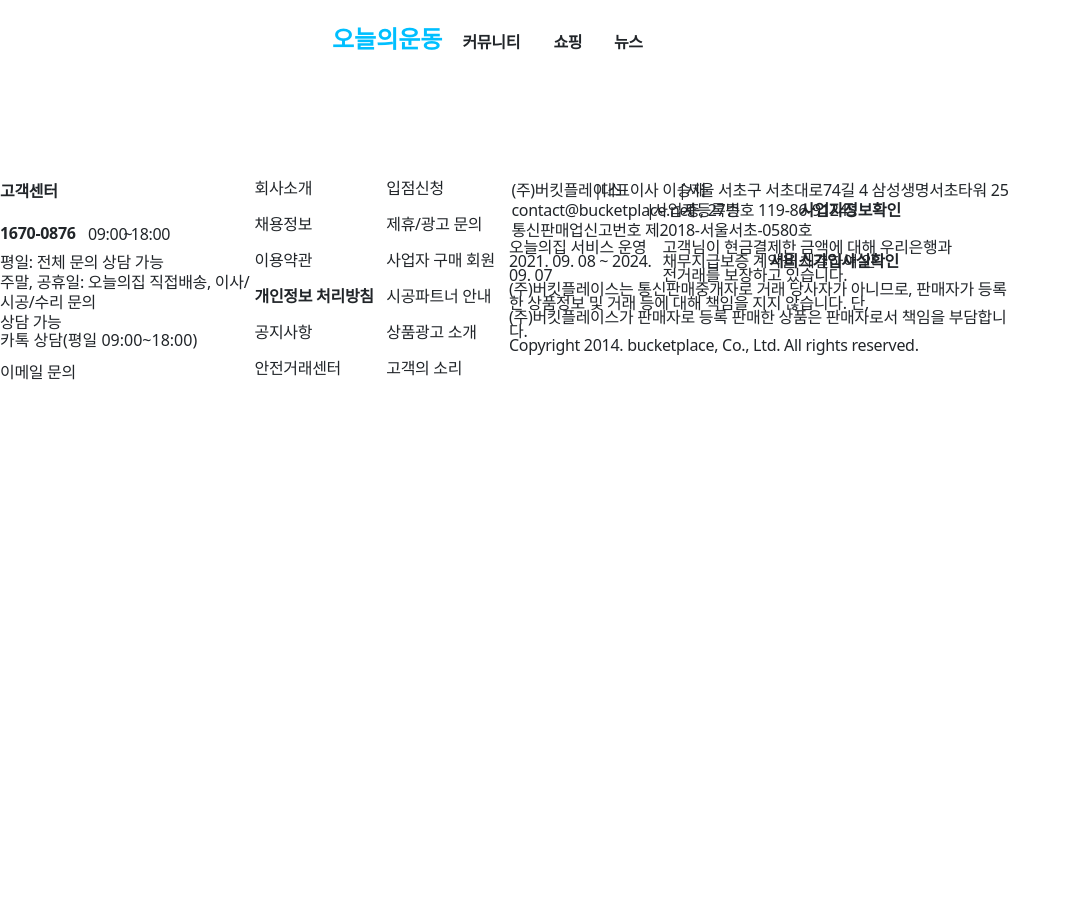
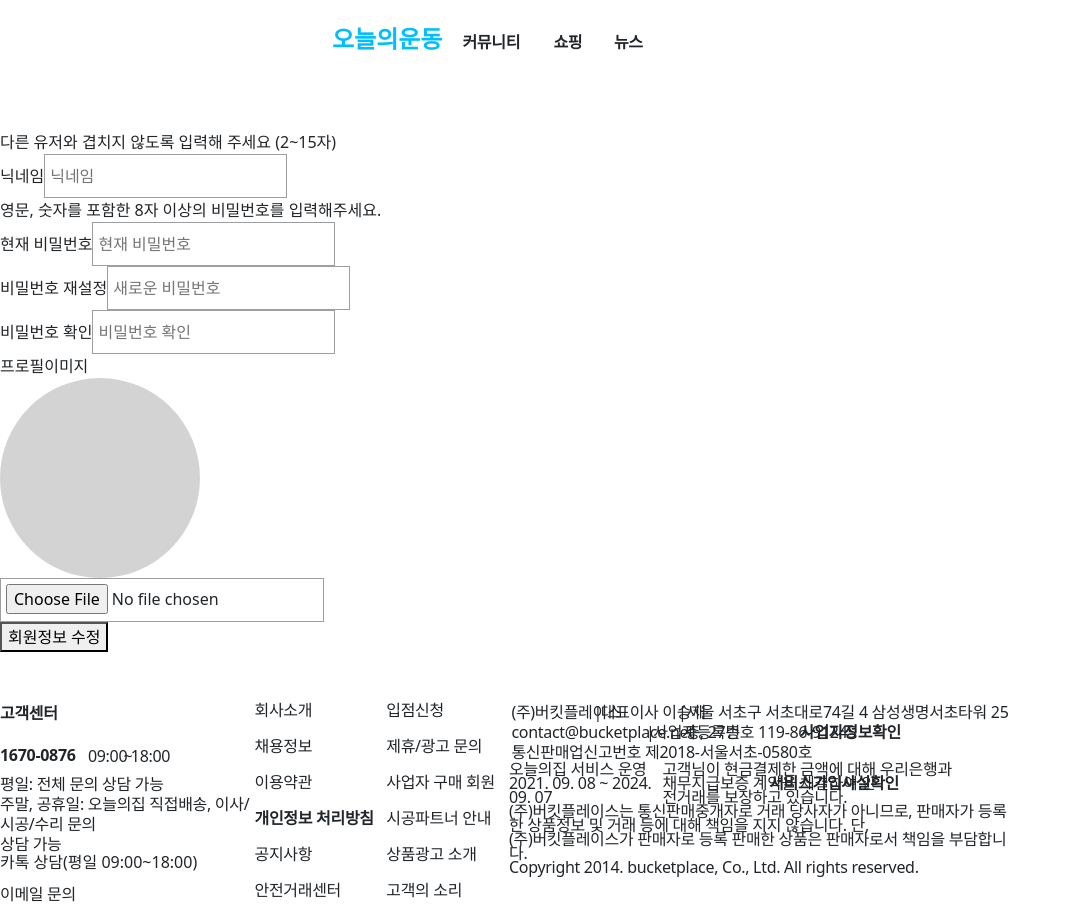
Before and after one commit to DongSeonJin/Shopfit_FrontEnd, a React (Create React App) app: page /mypage/edit in a window 1280 px wide. Shown: the top 922 px of the page, without its empty margins (0-1071 px from the left). Before the commit the page ends 800 px from the top, so only its background shows below. Built offline with nearby package versions, Linux system fonts and the light colour scheme; no server answers.

Commit message:
OH: Feat: User - 마이페이지 메인 및 수정 페이지 구현 & 쇼핑 이미지 업로드 시 Image Optimizer 적용하도록 수정

```diff
--- a/src/components/common/HomeShopping.js
+++ b/src/components/common/HomeShopping.js
@@ -1,8 +1,8 @@
-import React, { useState, useEffect } from 'react';
-import axios from 'axios';
+import React, { useState, useEffect } from "react";
+import axios from "axios";
 
-import styles from "../../styles/common/HomeShopping.module.css"
-import { Link } from 'react-router-dom';
+import styles from "../../styles/common/HomeShopping.module.css";
+import { Link } from "react-router-dom";
 
 const HomeShopping = () => {
   const [topProducts, setTopProducts] = useState([]);
@@ -13,10 +13,10 @@ const HomeShopping = () => {
 
   const fetchTopProducts = async () => {
     try {
-            const response = await axios.get('/api/wishlist/top3');
+      const response = await axios.get("/wishlist/top3");
       setTopProducts(response.data);
     } catch (error) {
-            console.error('상위 상품 가져오기 오류:', error);
+      console.error("상위 상품 가져오기 오류:", error);
     }
   };
 
@@ -25,16 +25,12 @@ const HomeShopping = () => {
       <div>
         <h2 className={styles.title}>인기 상품</h2>
         <ul className={styles.productList}>
-                    {topProducts.map(product => (
+          {topProducts.map((product) => (
             <li key={product.productId} className={styles.productItem}>
               <div className={styles.productInfo}>
                 <div className={styles.imageContainer}>
                   <Link to={`/shopping/products/${product.productId}`}>
-                                        <img
-                                        className={styles.productImage}
-                                        src={product.thumbnailUrl}
-                                        alt={`상품 ${product.productId}`}
-                                        />
+                    <img className={styles.productImage} src={product.thumbnailUrl} alt={`상품 ${product.productId}`} />
                   </Link>
                 </div>
                 <div className={styles.infoContainer}>
@@ -48,7 +44,6 @@ const HomeShopping = () => {
       </div>
     </div>
   );
-
 };
 
 export default HomeShopping;
--- /dev/null
+++ b/src/components/mypage/UserInfo.js
@@ -0,0 +1,60 @@
+import React, { useState, useEffect } from "react";
+import { Link, useNavigate } from "react-router-dom";
+import axios from "axios";
+
+const UserInfo = () => {
+  const userId = 1; // 임시로 설정한 userId 변수 -> 추후 수정해야 함
+  const [user, setUser] = useState(null);
+  const navigate = useNavigate();
+
+  useEffect(() => {
+    // 서버로부터 사용자 데이터를 가져옵니다.
+    axios
+      .get(`/mypage/${userId}`)
+      .then((response) => {
+        setUser(response.data);
+      })
+      .catch((error) => {
+        console.error("에러:", error);
+      });
+  }, [userId]);
+
+  if (!user) {
+    return <div>Loading...</div>;
+  }
+
+  const handleEditProfile = () => {
+    // 버튼 클릭 시 페이지 이동
+    navigate("/mypage/edit");
+  };
+
+  // 인라인 스타일로 프로필 사진 스타일 설정
+  const profilePictureStyle = {
+    width: "200px",
+    height: "200px",
+    borderRadius: "50%", // 동그랗게 만들기
+    objectFit: "cover", // 이미지가 공간을 채우도록 설정 (가로세로 비율 유지)
+  };
+
+  return (
+    <div>
+      <div>
+        <img src={user.imageUrl} alt="프로필사진" style={profilePictureStyle} />
+        <h1>{user.nickname}</h1>
+        <button onClick={handleEditProfile}>회원정보 수정</button>
+      </div>
+      <div>
+        <div>
+          쿠폰 {user.point} 포인트 {user.point}
+        </div>
+        <div>
+          <Link to="/orderhistory">주문내역</Link>
+          <Link to="/shopping/wishlist">찜목록</Link>
+          <Link to="/shopping/cart">장바구니</Link>
+        </div>
+      </div>
+    </div>
+  );
+};
+
+export default UserInfo;
--- /dev/null
+++ b/src/components/mypage/UserInfoUpdate.js
@@ -0,0 +1,146 @@
+import axios from "axios";
+import React, { useState } from "react";
+import { useEffect } from "react";
+import { useNavigate } from "react-router";
+
+const UserInfoUpdate = () => {
+  const [nickname, setNickname] = useState("");
+
+  const [currentPassword, setCurrentPassword] = useState("");
+  const [newPassword, setNewPassword] = useState("");
+  const [confirmPassword, setConfirmPassword] = useState("");
+  const [profileImage, setProfileImage] = useState(null);
+  const userId = 1; // 임시로 설정한 userId 변수 -> 추후 수정해야 함
+  const [user, setUser] = useState({});
+  const navigate = useNavigate();
+
+  // 서버로 보낼 데이터
+  const userUpdateData = {
+    userId: userId,
+    nickname: nickname,
+    password: currentPassword,
+    imageUrl: profileImage ? profileImage : null,
+  };
+
+  useEffect(() => {
+    // 서버로부터 사용자 데이터를 가져옵니다.
+    axios
+      .get(`/mypage/${userId}`)
+      .then((response) => {
+        setUser(response.data);
+        setNickname(response.data.nickname);
+        // 프로필 이미지 url이 있다면 이미지 로드
+        if (response.data.imageUrl) {
+          setProfileImage(response.data.imageUrl);
+        }
+      })
+      .catch((error) => {
+        console.error("에러:", error);
+      });
+  }, [userId]);
+
+  const handleNicknameChange = (e) => {
+    setNickname(e.target.value);
+  };
+
+  // 현재 비밀번호가 맞는지 확인하는 로직 추가해야 함
+  const handleCurrentPasswordChange = (e) => {
+    setCurrentPassword(e.target.value);
+  };
+
+  // 새로운 비밀번호가 비밀번호 규칙에 맞는지 확인하는 로직 추가해야 함
+  const handleNewPasswordChange = (e) => {
+    setNewPassword(e.target.value);
+  };
+
+  // 새로운 비밀번호 확인이 맞는지 확인하는 로직 추가해야 함
+  const handleConfirmPasswordChange = (e) => {
+    setConfirmPassword(e.target.value);
+  };
+
+  const handleProfileImageUpload = async (event) => {
+    const file = event.target.files[0];
+
+    if (file) {
+      // 파일 선택 시 POST 요청
+      const formData = new FormData();
+      formData.append("file", file);
+
+      axios
+        .post("/api/imageOptimizer/3", formData)
+        .then((response) => {
+          console.log("파일 업로드 성공", response.data);
+          setProfileImage(response.data);
+        })
+        .catch((error) => {
+          console.error("파일 업로드 실패", error);
+        });
+    }
+  };
+
+  // 서버로 patch 요청 보내기
+  const handleUpdateProfile = () => {
+    axios
+      .patch(`/mypage`, userUpdateData)
+      .then((response) => {
+        console.log("프로필 업데이트 성공:", response.data);
+        // 프로필 업데이트 성공 후 리다이렉트
+        navigate("/mypage/info");
+      })
+      .catch((error) => {
+        console.error("프로필 업데이트 실패:", error);
+        // 프로필 업데이트 실패 시 오류 처리 또는 다른 작업 수행
+      });
+  };
+
+  return (
+    <div>
+      <div>다른 유저와 겹치지 않도록 입력해 주세요 (2~15자)</div>
+      <div>
+        <label>닉네임</label>
+        <input type="text" value={nickname} onChange={handleNicknameChange} placeholder="닉네임" />
+      </div>
+      <div>영문, 숫자를 포함한 8자 이상의 비밀번호를 입력해주세요.</div>
+      <div>
+        <label>현재 비밀번호</label>
+        <input
+          type="password"
+          value={currentPassword}
+          onChange={handleCurrentPasswordChange}
+          placeholder="현재 비밀번호"
+        />
+      </div>
+      <div>
+        <label>비밀번호 재설정</label>
+        <input type="password" value={newPassword} onChange={handleNewPasswordChange} placeholder="새로운 비밀번호" />
+      </div>
+      <div>
+        <label>비밀번호 확인</label>
+        <input
+          type="password"
+          value={confirmPassword}
+          onChange={handleConfirmPasswordChange}
+          placeholder="비밀번호 확인"
+        />
+      </div>
+      <div>
+        <label>프로필이미지</label>
+        <div>
+          {profileImage ? (
+            <img
+              src={profileImage}
+              alt="Profile Preview"
+              style={{ width: "200px", height: "200px", borderRadius: "50%" }}
+            />
+          ) : (
+            <div style={{ width: "200px", height: "200px", backgroundColor: "lightgray", borderRadius: "50%" }}></div>
+          )}
+          <input type="file" accept="image/*" onChange={handleProfileImageUpload} />
+        </div>
+      </div>
+      <button onClick={handleUpdateProfile}>회원정보 수정</button>
+    </div>
+  );
+};
+
+export default UserInfoUpdate;
--- a/src/components/shop/FilesUploadComponent.js
+++ b/src/components/shop/FilesUploadComponent.js
@@ -1,4 +1,3 @@
-import React, { useState } from "react";
 import axios from "axios";
 
 function FilesUploadComponent({ onUploadSuccess }) {
@@ -11,7 +10,7 @@ function FilesUploadComponent({ onUploadSuccess }) {
       formData.append("file", file);
 
       axios
-        .post("/api", formData)
+        .post("/api/imageOptimizer/2", formData)
         .then((response) => {
           // console.log("파일 업로드 성공", response.data);
           onUploadSuccess(response.data);
--- a/src/pages/Home.js
+++ b/src/pages/Home.js
@@ -1,10 +1,11 @@
 import React from "react";
 import { Route, Routes } from "react-router-dom";
 
-import HomeContent from '../components/common/HomeContent';
-import Shopping from '../pages/Shopping';
-import News from '../pages/News';
+import HomeContent from "../components/common/HomeContent";
+import Shopping from "../pages/Shopping";
+import News from "../pages/News";
 import Community from "./Community";
+import MyPage from "./MyPage";
 
 const Home = () => {
   return (
@@ -15,6 +16,7 @@ const Home = () => {
       <Community />
       <Shopping />
       <News />
+      <MyPage />
     </div>
   );
 };
--- /dev/null
+++ b/src/pages/MyPage.js
@@ -0,0 +1,18 @@
+import React from "react";
+import { Route, Routes } from "react-router-dom";
+// import UserLogin from "../components/mypage/UserLogin";
+import UserInfo from "../components/mypage/UserInfo";
+import UserInfoUpdate from "../components/mypage/UserInfoUpdate";
+
+const MyPage = () => {
+  return (
+    <div>
+      <Routes>
+        {/* <Route path="/login" element={<UserLogin />} /> */}
+        <Route path="/mypage/info" element={<UserInfo />} />
+        <Route path="/mypage/edit" element={<UserInfoUpdate />} />
+      </Routes>
+    </div>
+  );
+};
+export default MyPage;
--- a/src/pages/Shopping.js
+++ b/src/pages/Shopping.js
@@ -13,7 +13,6 @@ import { ProductDetailProvider } from "../context/ProductDetailContext";
 
 import ProductCreate from "../components/shop/ProductCreate";
 import ProductUpdate from "../components/shop/ProductUpdate";
-
 
 const Shopping = () => {
   return (
@@ -36,15 +35,14 @@ const Shopping = () => {
         <Route path="/shopping/order" element={<Order />} />
         <Route path="/shopping/order/detail" element={<OrderDetail />} />
 
+        {/* 추후 마이페이지로 옮기기! */}
         <Route path="/shopping/cart" element={<CartList />} />
-
         <Route path="/shopping/wishlist" element={<WishList />} />
 
         <Route path="/shopping/sort/:sortType" element={<ProductList />} />
         <Route path="/shopping/sort/:sortType/:pageNum" element={<ProductList />} />
         <Route path="/shopping/category/:categoryId/sort/:sortType" element={<ProductListCategory />} />
         <Route path="/shopping/category/:categoryId/sort/:sortType/:pageNum" element={<ProductListCategory />} />
-
       </Routes>
     </ProductDetailProvider>
   );
```
Also changed, not shown: src/components/community/PostList.js (+22 -23 lines), src/components/shop/FileUploadComponent.js (+8 -31 lines). Lines whose indentation alone changed are shown as unchanged.
